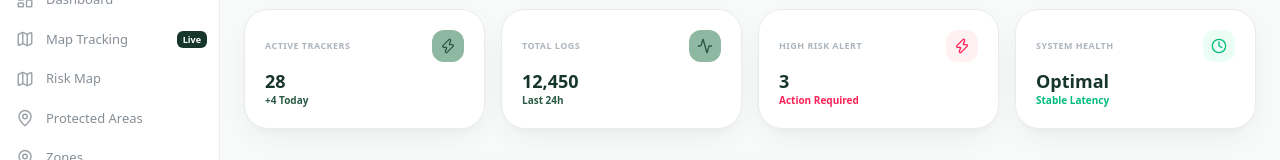
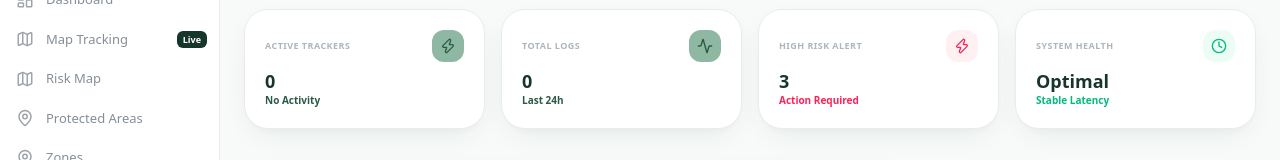
Before and after one commit to RUSIRUDEVINDA/Life-On-Land-Frontend, a React (Vite) app: page /dashboard/movements in a window 1280 px wide. Shown: the part 123-283 px from the top of the page. Built offline with nearby package versions, Linux system fonts and the light colour scheme; no server answers; sample sign-in values are in the browser's storage.

Commit message:
replace static placeholders with dynamic telemetry-driven stats
Refactored MovementStats.jsx to compute statistics from live data.

```diff
--- a/src/features/movements/components/MovementStats.jsx
+++ b/src/features/movements/components/MovementStats.jsx
@@ -1,12 +1,39 @@
 import React from 'react';
 import { Zap, Activity, Clock } from 'lucide-react';
 
-const MovementStats = () => {
+const MovementStats = ({ movements = [], summary }) => {
+    const totalLogs = summary?.pagination?.total || 0;
+    const activeTrackers = new Set(movements.map(m => m.tagId)).size;
+
     const stats = [
-        { label: 'Active Trackers', val: '28', change: '+4 Today', icon: <Zap size={16} />, color: 'primary' },
-        { label: 'Total Logs', val: '12,450', change: 'Last 24h', icon: <Activity size={16} />, color: 'primary' },
-        { label: 'High Risk Alert', val: '3', change: 'Action Required', icon: <Zap size={16} />, color: 'rose' },
-        { label: 'System Health', val: 'Optimal', change: 'Stable Latency', icon: <Clock size={16} />, color: 'emerald' }
+        {
+            label: 'Active Trackers',
+            val: activeTrackers || '0',
+            change: activeTrackers > 0 ? '+ Live' : 'No Activity',
+            icon: <Zap size={16} />,
+            color: 'primary'
+        },
+        {
+            label: 'Total Logs',
+            val: totalLogs.toLocaleString(),
+            change: 'Last 24h',
+            icon: <Activity size={16} />,
+            color: 'primary'
+        },
+        {
+            label: 'High Risk Alert',
+            val: '3',
+            change: 'Action Required',
+            icon: <Zap size={16} />,
+            color: 'rose'
+        },
+        {
+            label: 'System Health',
+            val: 'Optimal',
+            change: 'Stable Latency',
+            icon: <Clock size={16} />,
+            color: 'emerald'
+        }
     ];
 
     return (
```
